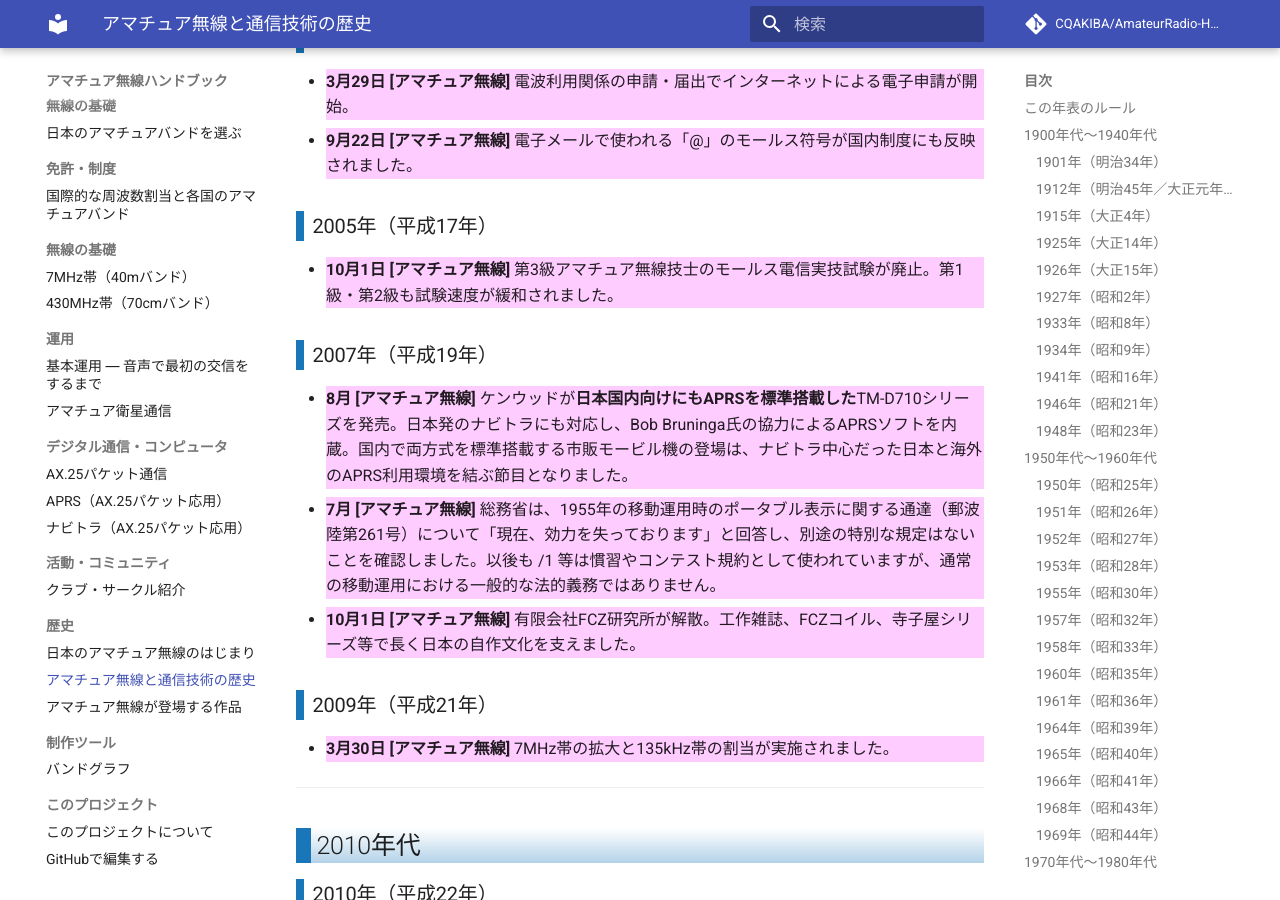
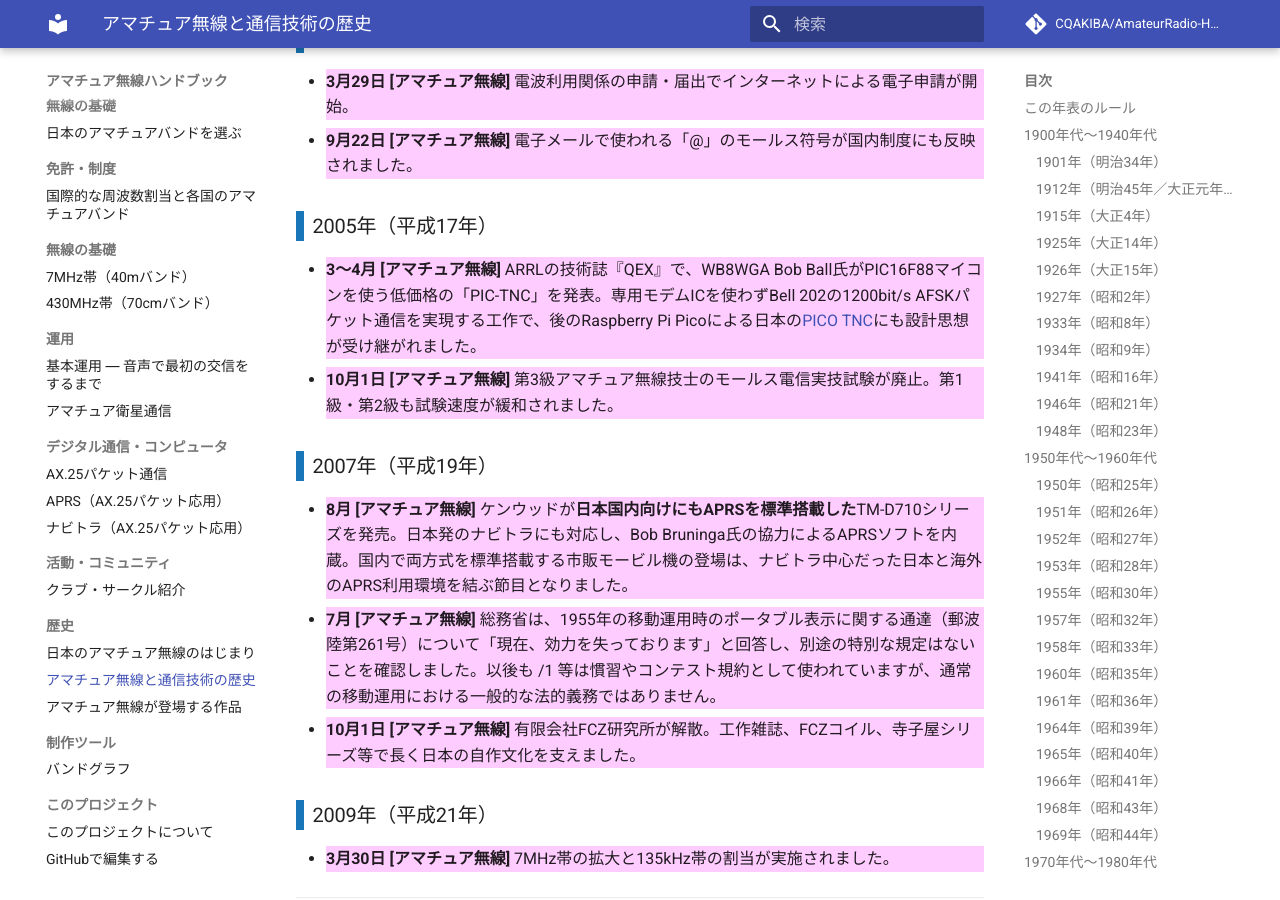
Before and after one commit to CQAKIBA/AmateurRadio-Handbook, an MkDocs documentation site: the page built from docs/15_歴史/history.md, in a window 1280 px wide and 900 px high, scrolled down 11156 px. Built offline with MkDocs 1.6.1 and Material for MkDocs 9.7.7, drawn with Linux system fonts in a browser that asks for light colours; comment, search, counter and statistics services are not loaded; some of the changed text lies outside the part shown.

Commit message:
docs: 2005年QEX掲載PIC-TNCを年表へ追加し現代のPICO TNCへ接続

```diff
--- a/docs/15_歴史/history.md
+++ b/docs/15_歴史/history.md
@@ -316,6 +316,7 @@
 
 ### 2005年（平成17年）
 
+- **3～4月 [アマチュア無線]** ARRLの技術誌『QEX』で、WB8WGA Bob Ball氏がPIC16F88マイコンを使う低価格の「PIC-TNC」を発表。専用モデムICを使わずBell 202の1200bit/s AFSKパケット通信を実現する工作で、後のRaspberry Pi Picoによる日本の[PICO TNC](../07_デジタル通信・コンピュータ/AX25パケット.md#日本のマイコン自作tnc--pico-tnc)にも設計思想が受け継がれました。
 - **10月1日 [アマチュア無線]** 第3級アマチュア無線技士のモールス電信実技試験が廃止。第1級・第2級も試験速度が緩和されました。
 
 ### 2007年（平成19年）
@@ -500,6 +501,10 @@
 
 ### パケット通信・RBBS・APRS・ナビトラ
 
+- ARRL『QEX』2005年3・4月号関連ソフトウェア一覧（WB8WGAのPIC-TNC原型）
+  https://www.arrl.org/files/file/QEX%20Binaries/
+- Raspberry Pi Pico製TNC「PICO TNC」（2026年現在公開される日本のマイコン工作例）
+  https://github.com/amedes/pico_tnc
 - TAPR「History」（1982年の試作TNC交信と1985年TNC-2発表を含む団体自身の記録）
   https://tapr.org/history/
 - カナダのパケット無線初期実験に参加した関係者による回顧（1978年5月31日のモントリオール実験）
```
